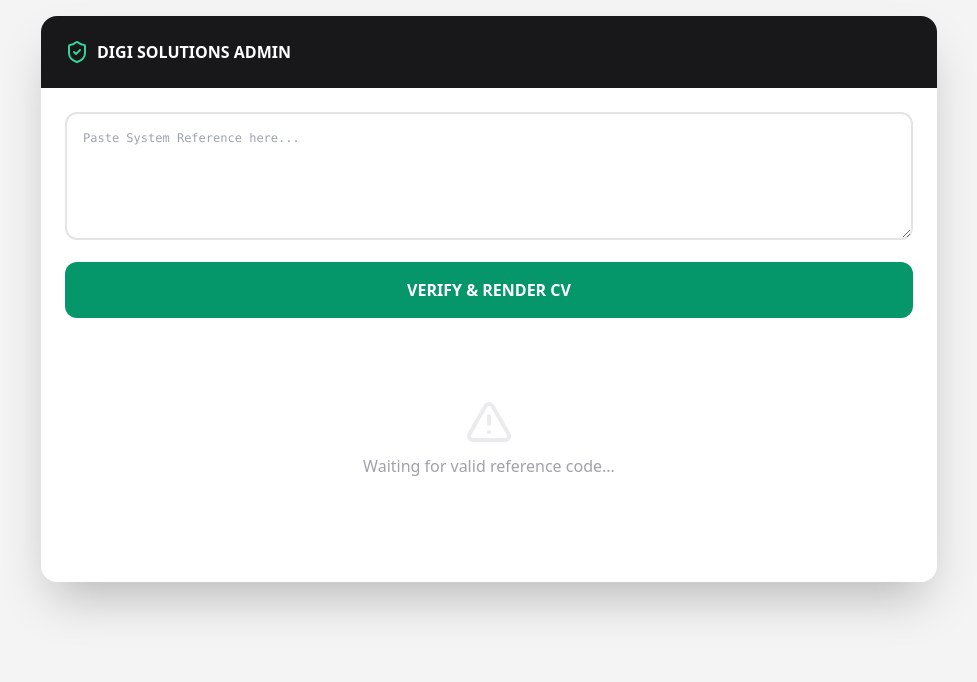
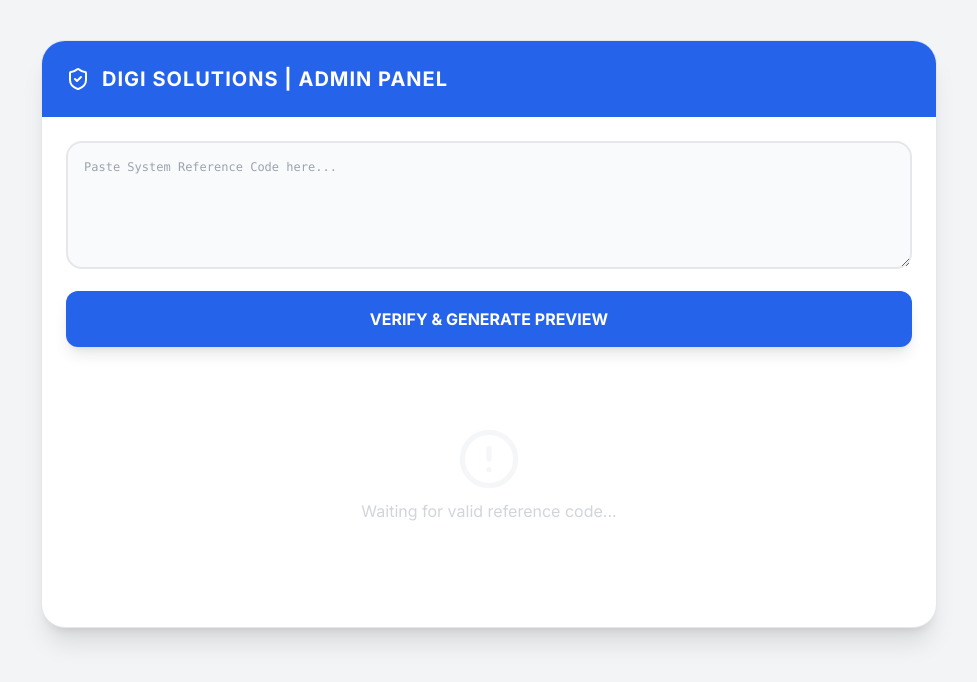
Before and after one commit to ThanushDev/DigiSolutionsCV, a React (Vite) app: page /#/admin in a window 1280 px wide. Shown: the top 682 px of the page, without its empty margins (151-1128 px from the left). Built offline with nearby package versions, Linux system fonts and the light colour scheme.

Commit message:
Update Admin.tsx

```diff
--- a/src/pages/Admin.tsx
+++ b/src/pages/Admin.tsx
@@ -1,6 +1,6 @@
 import React, { useState, useRef } from 'react';
 import { TemplateRenderer } from '../components/CVTemplates/TemplateRenderer';
-import { DownloadIcon, Loader2Icon, ShieldCheckIcon, AlertTriangleIcon } from 'lucide-react';
+import { DownloadIcon, Loader2Icon, ShieldCheckIcon, AlertCircleIcon } from 'lucide-react';
 import html2canvas from 'html2canvas';
 import jsPDF from 'jspdf';
 
@@ -21,15 +21,18 @@ export function Admin() {
       const jsonString = atob(cleanCode);
       const data = JSON.parse(jsonString);
 
-      // මෙතන තමයි වැදගත්ම දේ: WhatsApp එකෙන් එන කෙටි අකුරු (n, e, p)
-      // අපේ Templates බලාපොරොත්තු වන දිග නම් (fullName, email) වලට හරවනවා.
+      // Template එක ඇතුළේ phone1, phone2 වගේ දේවල් ඉල්ලන නිසා
+      // අපි දත්ත ටික ඒ විදිහටම සකස් කරමු (Mapping)
       const mappedData = {
         personalInfo: {
           fullName: data.n || '',
           email: data.e || '',
-          phone: data.p || '',
+          phone1: data.p || '', // මෙන්න මෙතනයි වැරදුනේ! phone වෙනුවට phone1 දාන්න
+          phone2: data.p2 || '',
           address: data.a || '',
           jobTitle: data.j || '',
+          linkedin: data.l || '',
+          website: data.w || '',
         },
         experience: data.ex || [],
         education: data.ed || [],
@@ -37,11 +40,11 @@ export function Admin() {
         templateId: data.t || 'template-1'
       };
 
-      console.log("Mapped Data for Template:", mappedData);
+      console.log("Success! Mapped Data:", mappedData);
       setDecodedData(mappedData);
     } catch (error) {
-      console.error("Decode Error Details:", error);
-      alert("Error: Invalid Reference Code. Make sure you copied everything correctly.");
+      console.error("Decode Error:", error);
+      alert("Invalid Code! Please copy the entire code correctly.");
     }
   };
 
@@ -53,7 +56,7 @@ export function Admin() {
       const imgData = canvas.toDataURL('image/png');
       const pdf = new jsPDF('p', 'mm', 'a4');
       pdf.addImage(imgData, 'PNG', 0, 0, 210, (canvas.height * 210) / canvas.width);
-      pdf.save(`CV_${decodedData?.personalInfo?.fullName || 'Export'}.pdf`);
+      pdf.save(`Verified_CV_${decodedData?.personalInfo?.fullName || 'User'}.pdf`);
     } catch (e) {
       alert("PDF Export Failed!");
     } finally {
@@ -62,58 +65,52 @@ export function Admin() {
   };
 
   return (
-    <div className="min-h-screen bg-zinc-100 p-4 font-sans">
-      <div className="max-w-4xl mx-auto bg-white shadow-2xl rounded-2xl overflow-hidden">
-        <div className="bg-zinc-900 p-6 text-white flex justify-between items-center">
-          <div className="flex items-center gap-2">
-            <ShieldCheckIcon className="text-emerald-400" />
-            <h1 className="font-bold">DIGI SOLUTIONS ADMIN</h1>
-          </div>
-          {decodedData && (
-            <button
-              onClick={handleExportPDF}
-              disabled={isExporting}
-              className="bg-emerald-500 hover:bg-emerald-600 px-4 py-2 rounded-lg flex items-center gap-2 text-sm font-bold transition-all"
-            >
-              {isExporting ? <Loader2Icon className="animate-spin" size={16} /> : <DownloadIcon size={16} />}
-              DOWNLOAD PDF
-            </button>
-          )}
+    <div className="min-h-screen bg-gray-100 p-4 sm:p-10">
+      <div className="max-w-4xl mx-auto bg-white rounded-3xl shadow-xl overflow-hidden border border-gray-200">
+        <div className="bg-blue-600 p-6 text-white flex items-center gap-3">
+          <ShieldCheckIcon />
+          <h1 className="text-xl font-bold uppercase tracking-wider">Digi Solutions | Admin Panel</h1>
         </div>
 
         <div className="p-6">
           <textarea
-            className="w-full h-32 p-4 border-2 border-zinc-200 rounded-xl mb-4 font-mono text-xs focus:border-emerald-500 outline-none"
-            placeholder="Paste System Reference here..."
+            className="w-full h-32 p-4 bg-gray-50 border-2 border-gray-200 rounded-2xl mb-4 font-mono text-xs focus:border-blue-500 outline-none"
+            placeholder="Paste System Reference Code here..."
             value={inputCode}
             onChange={(e) => setInputCode(e.target.value)}
           />
           <button
             onClick={handleVerify}
-            className="w-full bg-emerald-600 text-white py-4 rounded-xl font-black hover:bg-emerald-700 transition-all"
+            className="w-full bg-blue-600 text-white py-4 rounded-xl font-black hover:bg-blue-700 transition-all shadow-lg"
           >
-            VERIFY & RENDER CV
+            VERIFY & GENERATE PREVIEW
           </button>
 
           {decodedData && (
-            <div className="mt-8">
-              {/* Fallback View: Template එක වැඩ නොකළත් මේ දත්ත ටික පේන්න ඕනේ */}
-              <div className="bg-emerald-50 p-4 rounded-lg mb-6 border border-emerald-200">
-                <p className="text-emerald-800 font-bold italic text-sm">Previewing: {decodedData.personalInfo.fullName}</p>
+            <div className="mt-8 border-t pt-8 animate-in fade-in duration-500">
+              <div className="flex justify-between items-center mb-6 bg-blue-50 p-4 rounded-xl">
+                <span className="font-bold text-blue-800">Previewing: {decodedData.personalInfo.fullName}</span>
+                <button
+                  onClick={handleExportPDF}
+                  disabled={isExporting}
+                  className="bg-gray-900 text-white px-6 py-2 rounded-lg flex items-center gap-2 font-bold hover:bg-black transition-all"
+                >
+                  {isExporting ? <Loader2Icon className="animate-spin" size={18} /> : <DownloadIcon size={18} />}
+                  GET PDF
+                </button>
               </div>
 
-              {/* Real CV Preview */}
-              <div className="border shadow-inner bg-zinc-200 p-4 rounded-xl flex justify-center">
-                <div ref={cvRef} className="bg-white shadow-lg w-full max-w-[800px]">
-                  <TemplateRenderer cvData={decodedData} scale={1} />
+              <div className="flex justify-center bg-gray-200 p-2 sm:p-10 rounded-2xl">
+                <div ref={cvRef} className="bg-white shadow-2xl origin-top scale-[0.6] sm:scale-100">
+                   <TemplateRenderer cvData={decodedData} scale={1} />
                 </div>
               </div>
             </div>
           )}
 
           {!decodedData && (
-            <div className="py-20 text-center text-zinc-400">
-              <AlertTriangleIcon className="mx-auto mb-2 opacity-20" size={48} />
+            <div className="py-20 text-center text-gray-300">
+              <AlertCircleIcon className="mx-auto mb-2 opacity-20" size={64} />
               <p>Waiting for valid reference code...</p>
             </div>
           )}
```
